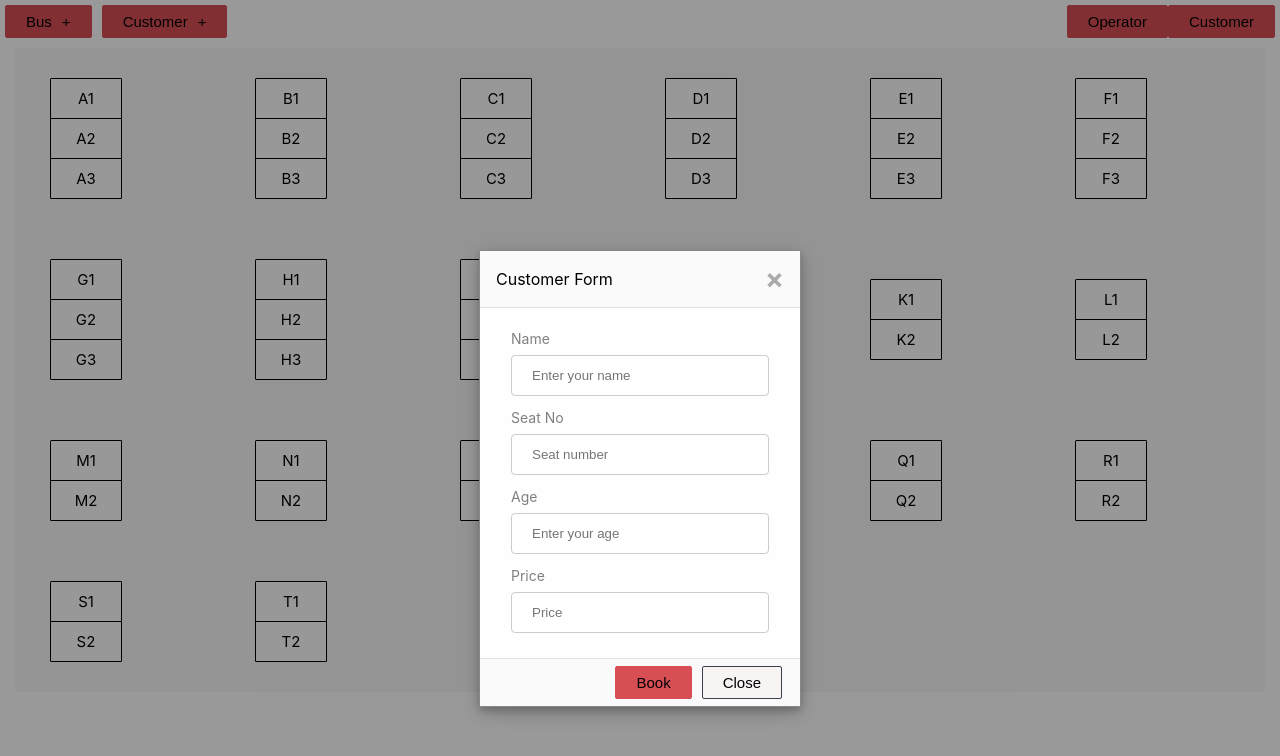
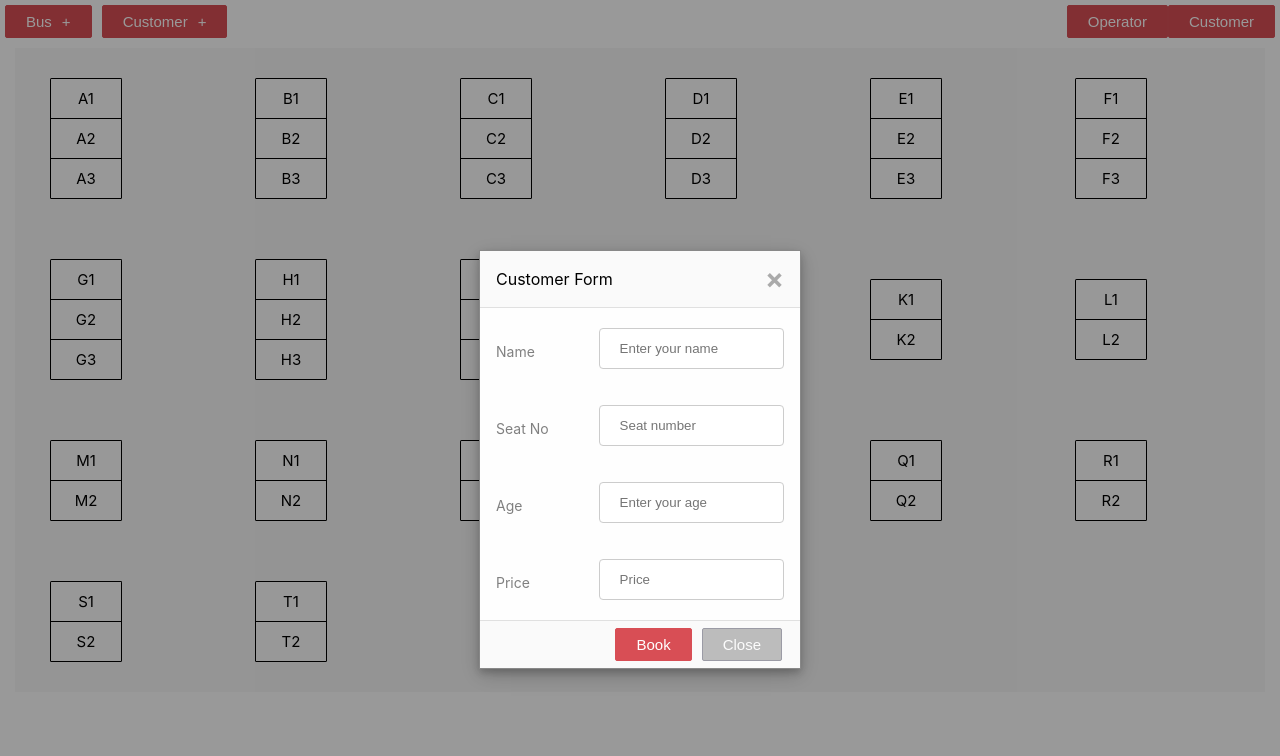
Before and after one commit to mitaliSurve/book-my-bus, a React (Create React App) app: page / in a window 1280 px wide. Both pictures are taken after a click on the button "Customer". Shown: the top 756 px of the page. Built offline with nearby package versions, Linux system fonts and the light colour scheme.

Commit message:
change hover color of button

```diff
--- a/src/components/button/button.module.css
+++ b/src/components/button/button.module.css
@@ -9,13 +9,16 @@
   text-align: center;
   cursor: pointer;
   margin: 5px;
+  color: white;
 }
 .button:hover {
   color: white;
+  opacity: 80%;
 }
 .button_light {
     border: 0.5px solid #3e3e52;
-    background-color: #f8f4f4;
+    background-color: gray;
+    opacity: 50%;
 }
 .button_light:hover {
     background-color: #EFE7E7;
--- a/src/components/button/groupButton/groupButton.module.css
+++ b/src/components/button/groupButton/groupButton.module.css
@@ -1,18 +1,21 @@
 .btn_group button {
   font-size: 15px;
   border-radius: 2px;
-  border: 1px solid #d84e55;
+  border: 1px solid rgb(216, 79, 86);
   background-color: #d84e55;
+  outline-color: #d84e55;
   padding: 7px 20px;
   text-transform: capitalize;
   text-align: center;
   cursor: pointer;
   float: left;
   margin: 5px 0px;
+  color: white;
 }
 
 .btn_group button:hover {
   color: white;
+  opacity: 80%;
 }
 
 /* Clear floats (clearfix hack) */
--- a/src/pages/customer/Customer.js
+++ b/src/pages/customer/Customer.js
@@ -1,14 +1,13 @@
 import React from "react";
 import PropTypes from "prop-types";
-import cx from 'classnames';
+import cx from "classnames";
 import Dialog from "../../components/dialogMenu/Dialog";
 import style from "../customer/customer.module.css";
 
 const Customer = ({ onClose }) => {
   return (
     <Dialog header="Customer Form" onClose={onClose} action="book">
-      <form>
-        <div className={style.root}>
+        <form className={style.grid_container}>
           <label htmlFor="name" className={cx(style.label, style.label_color)}>
             Name
           </label>
@@ -20,7 +19,10 @@ const Customer = ({ onClose }) => {
             className={style.input}
           />
 
-          <label htmlFor="seatNo" className={cx(style.label, style.label_color)}>
+          <label
+            htmlFor="seatNo"
+            className={cx(style.label, style.label_color)}
+          >
             Seat no
           </label>
           <input
@@ -52,8 +54,7 @@ const Customer = ({ onClose }) => {
             placeholder="Price"
             className={style.input}
           />
-        </div>
-      </form>
+        </form>
     </Dialog>
   );
 };
--- a/src/pages/customer/customer.module.css
+++ b/src/pages/customer/customer.module.css
@@ -1,6 +1,3 @@
-.root {
-  padding: 15px;
-}
 .input {
   width: 100%;
   padding: 12px 20px;
@@ -9,6 +6,14 @@
   border: 1px solid #ccc;
   border-radius: 4px;
   box-sizing: border-box;
+}
+.grid_container {
+  display: grid;
+  grid-template-columns: auto auto;
+  grid-gap: 20px 50px;
+  padding: 10px 0px;
+  justify-content: space-evenly;
+  align-items: center;
 }
 
 .label {
--- a/src/pages/operator/operator.module.css
+++ b/src/pages/operator/operator.module.css
@@ -9,7 +9,7 @@
 .grid_container {
   display: grid;
   grid-template-columns: auto auto;
-  grid-gap: 20px 100px;
+  grid-gap: 20px 50px;
   padding: 10px 0px;
   justify-content: space-evenly;
   align-items: center;
```
